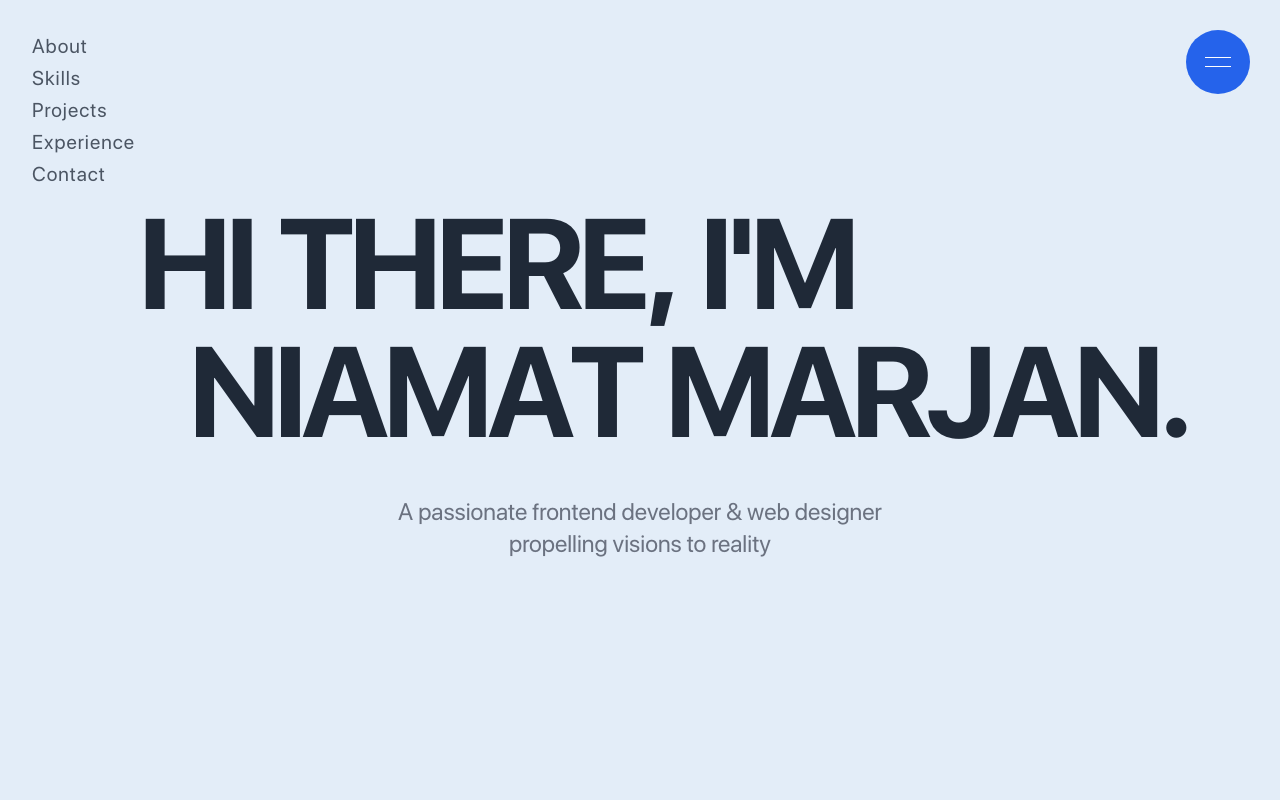
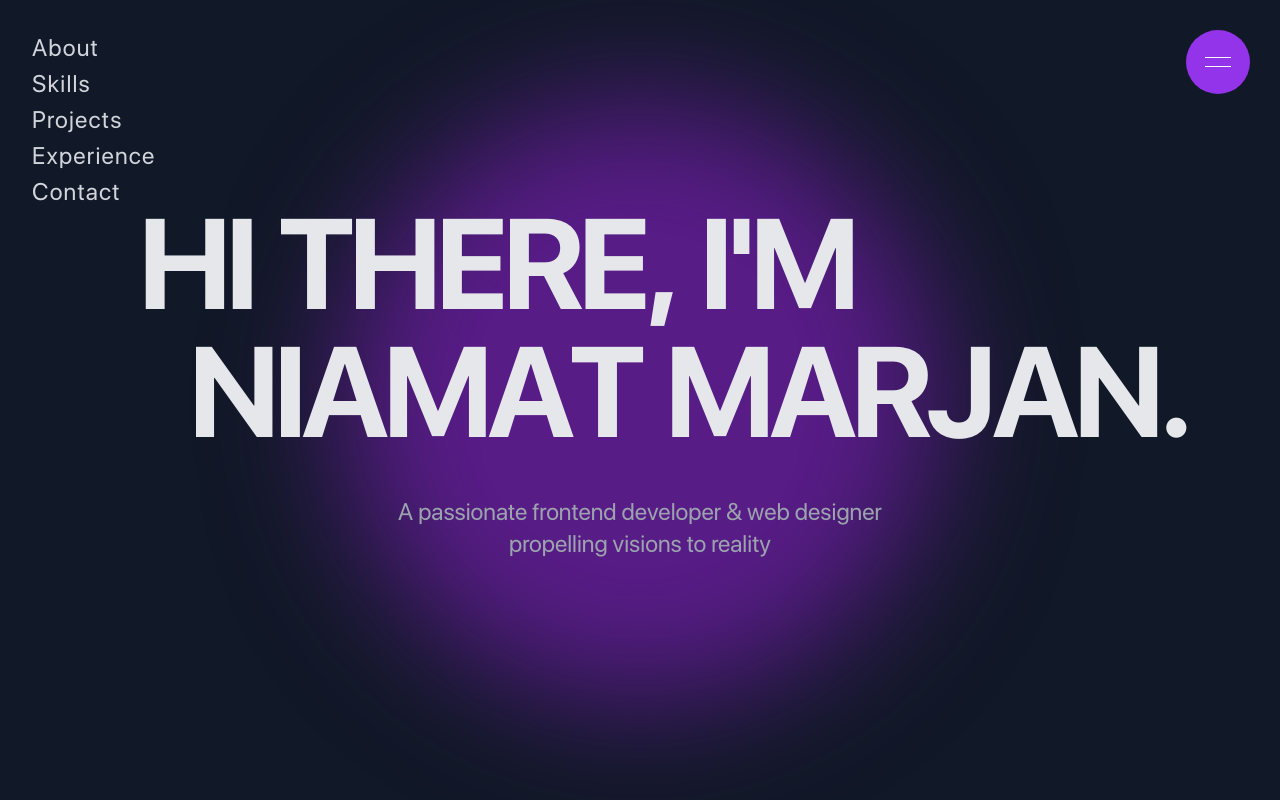
Before and after one commit to NimBuzz01/portfolio-old, a Next.js app: page / in a window 1280 px wide. Shown: the top 800 px of the page. Built offline with nearby package versions, Linux system fonts and the light colour scheme.

Commit message:
feat: add colors to hero

```diff
--- a/src/app/page.tsx
+++ b/src/app/page.tsx
@@ -10,7 +10,7 @@ export default function Home() {
   useEffect(() => {
     (async () => {
       const LocomotiveScroll = (await import("locomotive-scroll")).default;
-      const locomotiveScroll = new LocomotiveScroll();
+      const scroll = new LocomotiveScroll();
 
       setTimeout(() => {
         setIsLoading(false);
@@ -21,7 +21,7 @@ export default function Home() {
   }, []);
 
   return (
-    <main className="w-full bg-zumthor-100 h-[200dvh]">
+    <main data-scroll-section className="w-full bg-gray-900 h-[200dvh]">
       <AnimatePresence mode="wait">
         {isLoading && <Preloader />}
       </AnimatePresence>
--- a/src/components/header/header.tsx
+++ b/src/components/header/header.tsx
@@ -16,12 +16,12 @@ export default function Header() {
   }, [pathname]);
   return (
     <>
-      <div className="p-[30px] fixed right-0 z-[2]">
+      <div className="p-[30px] fixed right-0 z-30">
         <div
           onClick={() => {
             setIsActive(!isActive);
           }}
-          className="w-16 h-16 rounded-[50%] bg-blue-600 flex items-center justify-center cursor-pointer"
+          className="w-16 h-16 rounded-[50%] bg-purple-600 flex items-center justify-center cursor-pointer"
         >
           <div
             className={`${styles.burger} ${
--- a/src/components/header/nav/nav.tsx
+++ b/src/components/header/nav/nav.tsx
@@ -43,7 +43,7 @@ export default function Nav() {
       initial="initial"
       animate="enter"
       exit="exit"
-      className="h-screen bg-gray-800 w-full sm:w-[26rem] fixed right-0 top-0 text-white z-[1]"
+      className="h-screen bg-gray-800 w-full sm:w-[26rem] fixed right-0 top-0 text-white z-20"
     >
       <div className="h-full box-border p-12 w-full flex flex-col justify-between">
         <div
--- a/src/components/landing/landing.tsx
+++ b/src/components/landing/landing.tsx
@@ -56,25 +56,25 @@ export default function Landing() {
     ));
 
   return (
-    <div className="flex h-screen sm:justify-center sm:items-center ">
+    <div className="relative flex h-screen sm:justify-center sm:items-center ">
       <Navbar />
-      <div className="p-6  sm:flex sm:flex-col sm:items-center mt-auto mb-10 sm:mt-0 w-full sm:text-center">
+      <div className="p-6 sm:flex z-10 sm:flex-col sm:items-center mt-auto mb-10 sm:mt-0 w-full sm:text-center">
         <motion.h1
-          className="flex text-gray-800 text-4xl sm:text-6xl md:text-7xl lg-text-8xl xl:text-9xl 2xl:text-10xl uppercase font-extrabold sm:-translate-x-24 md:-translate-x-28 lg:-translate-x-32 xl:-translate-x-36"
+          className="flex text-gray-200 text-4xl sm:text-6xl md:text-7xl lg-text-8xl xl:text-9xl 2xl:text-10xl uppercase font-extrabold sm:-translate-x-24 md:-translate-x-28 lg:-translate-x-32 xl:-translate-x-36"
           initial="hidden"
           animate="visible"
         >
           {renderText(words1)}
         </motion.h1>
         <motion.h1
-          className="flex text-gray-800 text-4xl sm:text-6xl md:text-7xl lg-text-8xl xl:text-9xl 2xl:text-10xl uppercase font-extrabold sm:translate-x-6 md:translate-x-8 lg:translate-x-10 xl:translate-x-12"
+          className="flex text-gray-200 text-4xl sm:text-6xl md:text-7xl lg-text-8xl xl:text-9xl 2xl:text-10xl uppercase font-extrabold sm:translate-x-6 md:translate-x-8 lg:translate-x-10 xl:translate-x-12"
           initial="hidden"
           animate="visible"
         >
           {renderText(words2)}
         </motion.h1>
         <motion.p
-          className="text-gray-500 sm:text-center text-lg sm:text-xl md:text-2xl w-full leading-tight mt-3 sm:mt-10 sm:max-w-96 md:max-w-[34rem]"
+          className="text-gray-400 sm:text-center text-lg sm:text-xl md:text-2xl w-full leading-tight mt-3 sm:mt-10 sm:max-w-96 md:max-w-[34rem]"
           initial="hidden"
           animate="visible"
           variants={textVariants}
@@ -82,6 +82,7 @@ export default function Landing() {
           {description}
         </motion.p>
       </div>
+      <div className="w-full z-0 h-full max-w-[600px] max-h-[600px] bg-purple-900 rounded-full absolute top-1/2 left-1/2 -translate-x-1/2 -translate-y-1/2 blur-3xl"></div>
     </div>
   );
 }
--- a/src/components/landing/navbar/navbar.tsx
+++ b/src/components/landing/navbar/navbar.tsx
@@ -36,7 +36,7 @@ const Navbar: React.FC = () => {
   }, [controls]);
 
   return (
-    <div className="absolute flex flex-col left-8 top-8 tracking-wider text-gray-600  space-y-1 md:text-lg lg:text-xl">
+    <div className="absolute flex flex-col left-8 top-8 tracking-wider text-gray-300  space-y-1 md:text-lg lg:text-xl xl:text-2xl">
       {navItems.map((link, index) => (
         <motion.a
           key={index}
@@ -45,6 +45,7 @@ const Navbar: React.FC = () => {
           animate={controls}
           custom={index}
           whileHover={{ fontWeight: "bold" }}
+          className="relative group"
         >
           {link.title}
         </motion.a>
```
